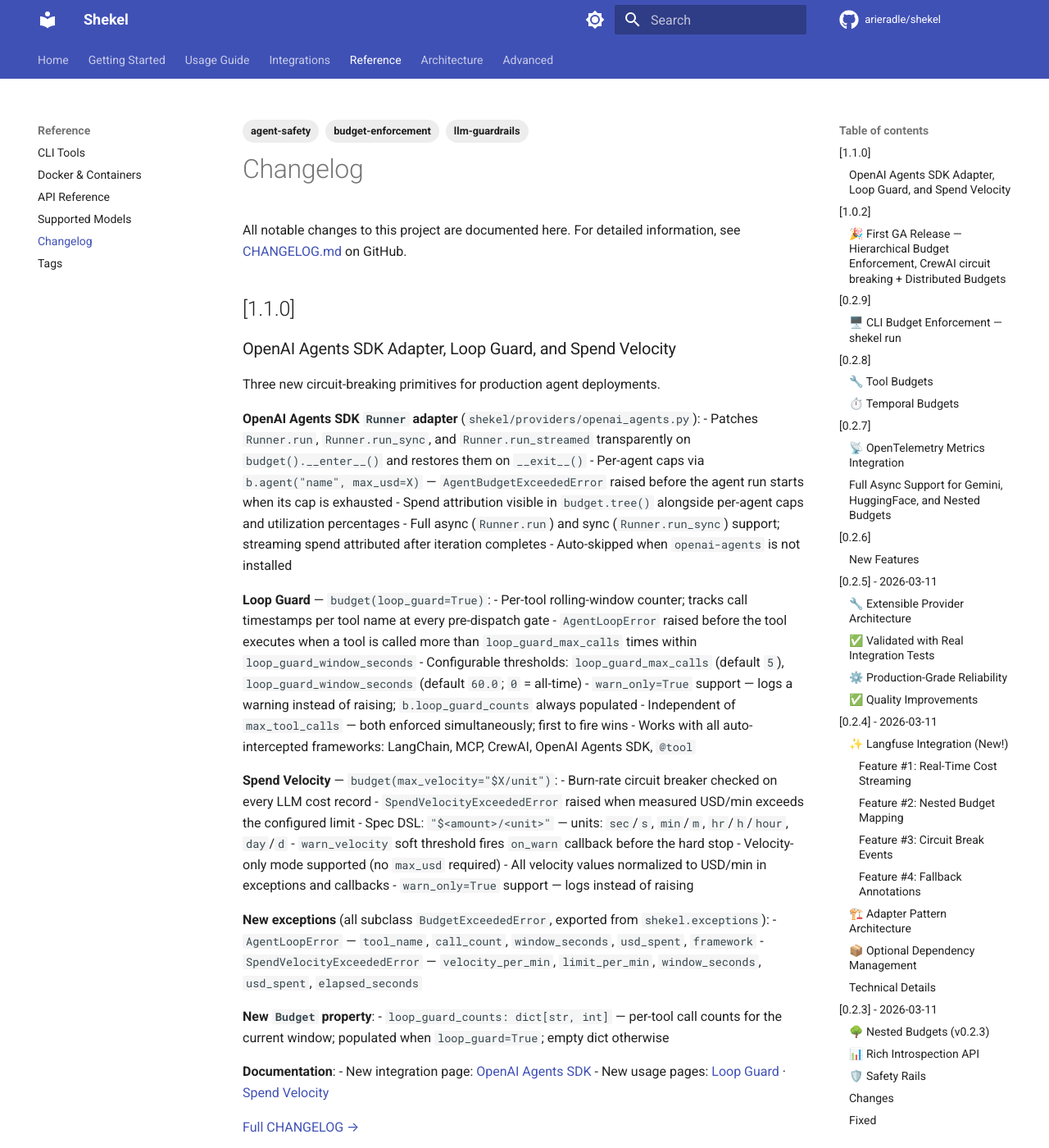
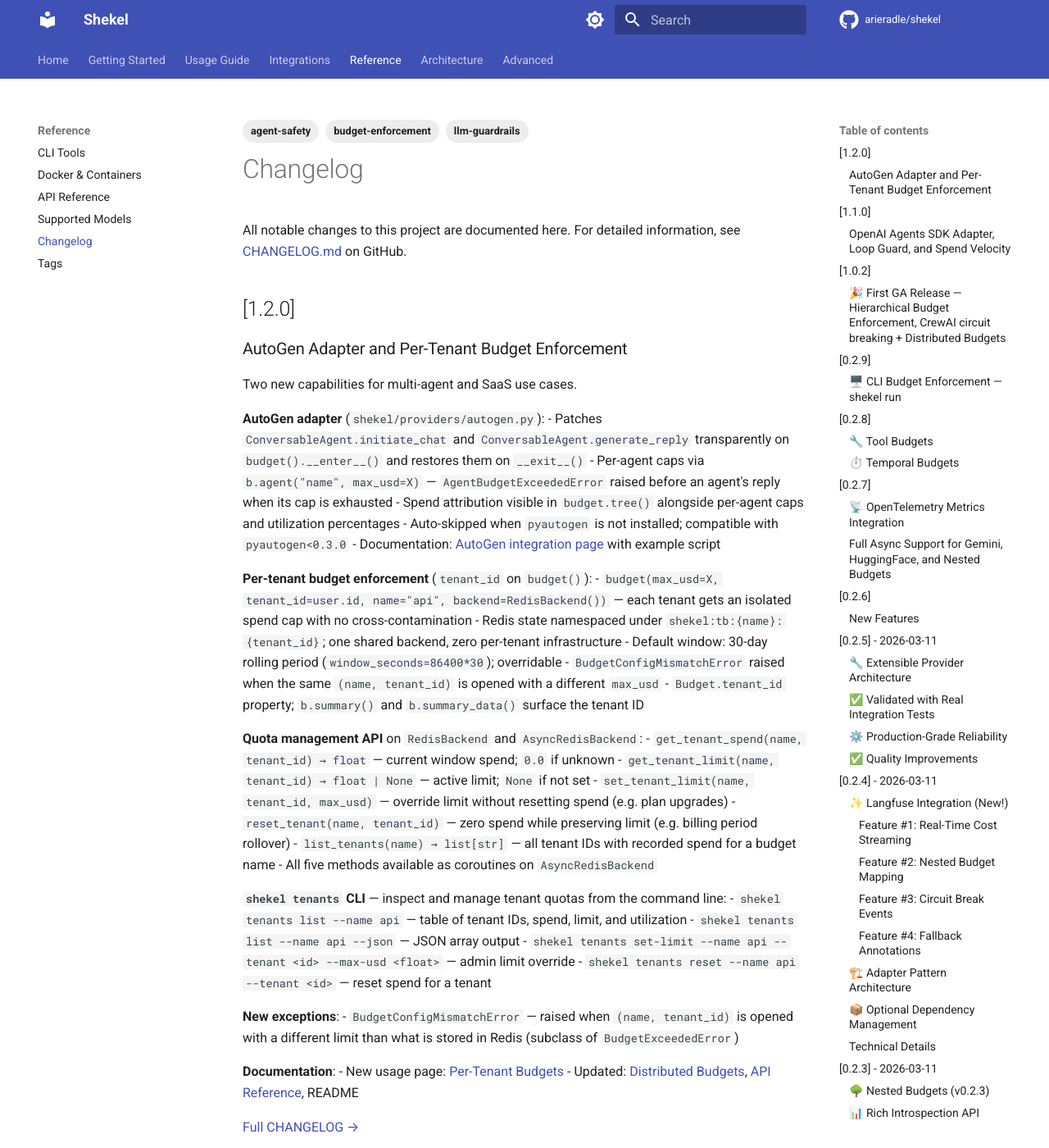
Before and after one commit to arieradle/shekel, an MkDocs documentation site: the page built from docs/changelog.md, in a window 1280 px wide and 1400 px high. Shown: the whole window at 82% size. Built offline with MkDocs 1.6.1 and Material for MkDocs 9.7.7, drawn with Linux system fonts in a browser that asks for light colours; comment, search, counter and statistics services are not loaded; the version menu is left out.

Commit message:
docs: add 1.2.0 changelog entry (AutoGen adapter + per-tenant budgets)
Co-Authored-By: Claude Sonnet 4.6 <noreply@anthropic.com>

```diff
--- a/docs/changelog.md
+++ b/docs/changelog.md
@@ -10,6 +10,51 @@ tags:
 # Changelog
 
 All notable changes to this project are documented here. For detailed information, see [CHANGELOG.md](https://github.com/arieradle/shekel/blob/main/CHANGELOG.md) on GitHub.
+
+## [1.2.0] {#120}
+
+### AutoGen Adapter and Per-Tenant Budget Enforcement
+
+Two new capabilities for multi-agent and SaaS use cases.
+
+**AutoGen adapter** (`shekel/providers/autogen.py`):
+- Patches `ConversableAgent.initiate_chat` and `ConversableAgent.generate_reply` transparently on `budget().__enter__()` and restores them on `__exit__()`
+- Per-agent caps via `b.agent("name", max_usd=X)` — `AgentBudgetExceededError` raised before an agent's reply when its cap is exhausted
+- Spend attribution visible in `budget.tree()` alongside per-agent caps and utilization percentages
+- Auto-skipped when `pyautogen` is not installed; compatible with `pyautogen<0.3.0`
+- Documentation: [AutoGen integration page](integrations/autogen.md) with example script
+
+**Per-tenant budget enforcement** (`tenant_id` on `budget()`):
+- `budget(max_usd=X, tenant_id=user.id, name="api", backend=RedisBackend())` — each tenant gets an isolated spend cap with no cross-contamination
+- Redis state namespaced under `shekel:tb:{name}:{tenant_id}`; one shared backend, zero per-tenant infrastructure
+- Default window: 30-day rolling period (`window_seconds=86400*30`); overridable
+- `BudgetConfigMismatchError` raised when the same `(name, tenant_id)` is opened with a different `max_usd`
+- `Budget.tenant_id` property; `b.summary()` and `b.summary_data()` surface the tenant ID
+
+**Quota management API** on `RedisBackend` and `AsyncRedisBackend`:
+- `get_tenant_spend(name, tenant_id) → float` — current window spend; `0.0` if unknown
+- `get_tenant_limit(name, tenant_id) → float | None` — active limit; `None` if not set
+- `set_tenant_limit(name, tenant_id, max_usd)` — override limit without resetting spend (e.g. plan upgrades)
+- `reset_tenant(name, tenant_id)` — zero spend while preserving limit (e.g. billing period rollover)
+- `list_tenants(name) → list[str]` — all tenant IDs with recorded spend for a budget name
+- All five methods available as coroutines on `AsyncRedisBackend`
+
+**`shekel tenants` CLI** — inspect and manage tenant quotas from the command line:
+- `shekel tenants list --name api` — table of tenant IDs, spend, limit, and utilization
+- `shekel tenants list --name api --json` — JSON array output
+- `shekel tenants set-limit --name api --tenant <id> --max-usd <float>` — admin limit override
+- `shekel tenants reset --name api --tenant <id>` — reset spend for a tenant
+
+**New exceptions**:
+- `BudgetConfigMismatchError` — raised when `(name, tenant_id)` is opened with a different limit than what is stored in Redis (subclass of `BudgetExceededError`)
+
+**Documentation**:
+- New usage page: [Per-Tenant Budgets](usage/per-tenant-budgets.md)
+- Updated: [Distributed Budgets](usage/distributed-budgets.md), [API Reference](api-reference.md), README
+
+[Full CHANGELOG →](https://github.com/arieradle/shekel/blob/main/CHANGELOG.md#120)
+
+---
 
 ## [1.1.0] {#110}
 
```
